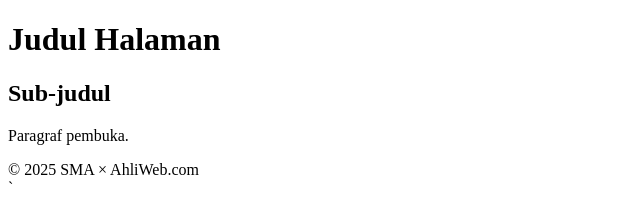
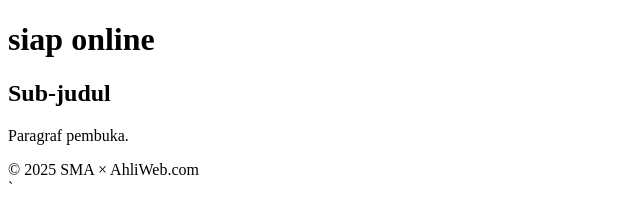
Before and after one commit to otannibos/ok-ini-okan, a plain HTML site: page index.html in a window 1280 px wide. Shown: the whole page, without its empty margins (0-640 px from the left). Drawn offline with Linux system fonts and the light colour scheme.

Commit message:
Update index.html

```diff
--- a/index.html
+++ b/index.html
@@ -3,11 +3,11 @@
 <head>
 <meta charset="UTF-8" />
 <meta name="viewport" content="width=device-width, initial-scale=1.0" />
-<title>Halaman saya</title>
+<title>Halaman online pertama</title>
 </head>
 <body>
 <header>
-<h1>Judul Halaman</h1>
+<h1>siap online</h1>
 </header>
 <nav>
 <!-- Daftar tautan -->
```
